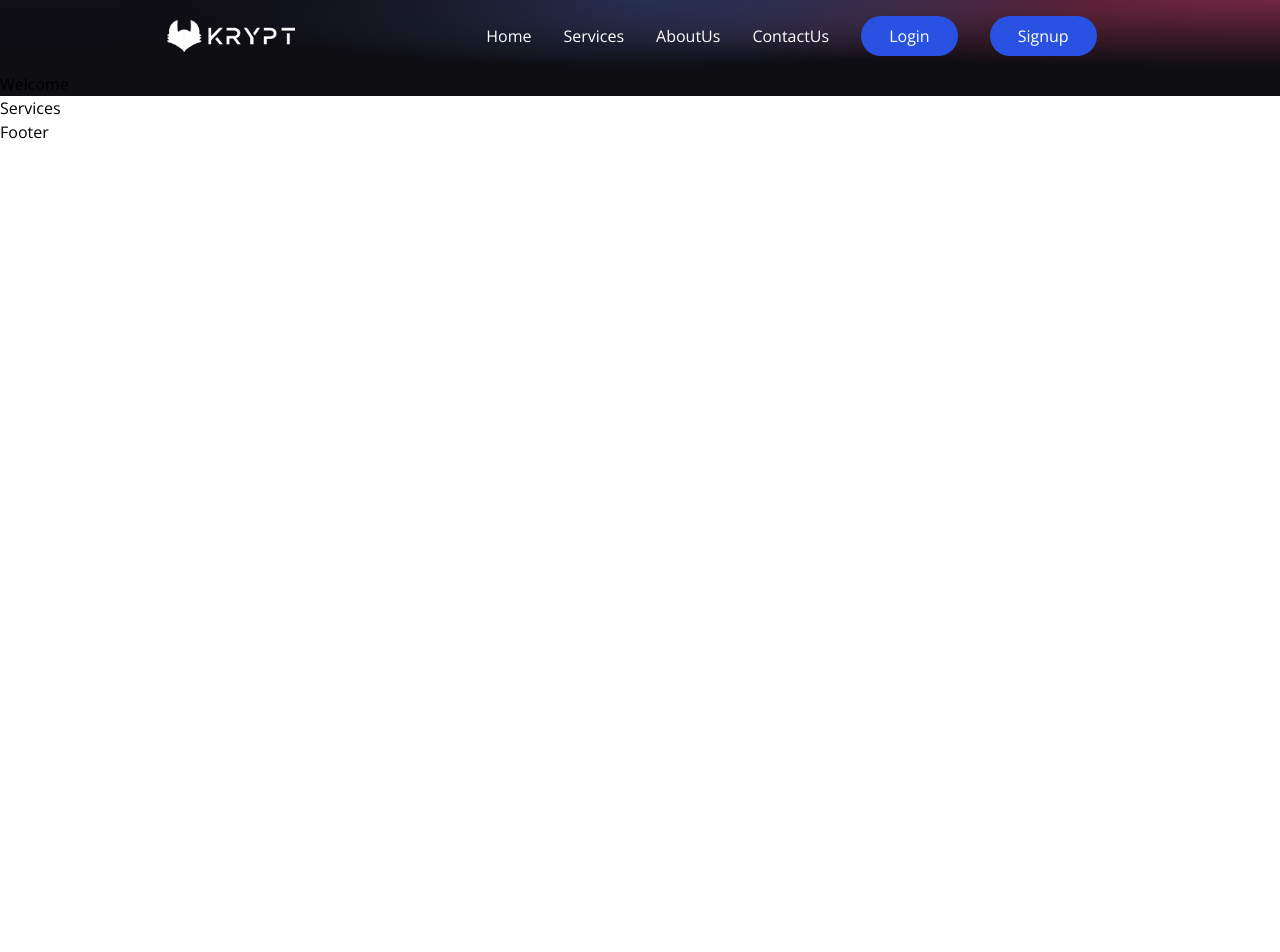
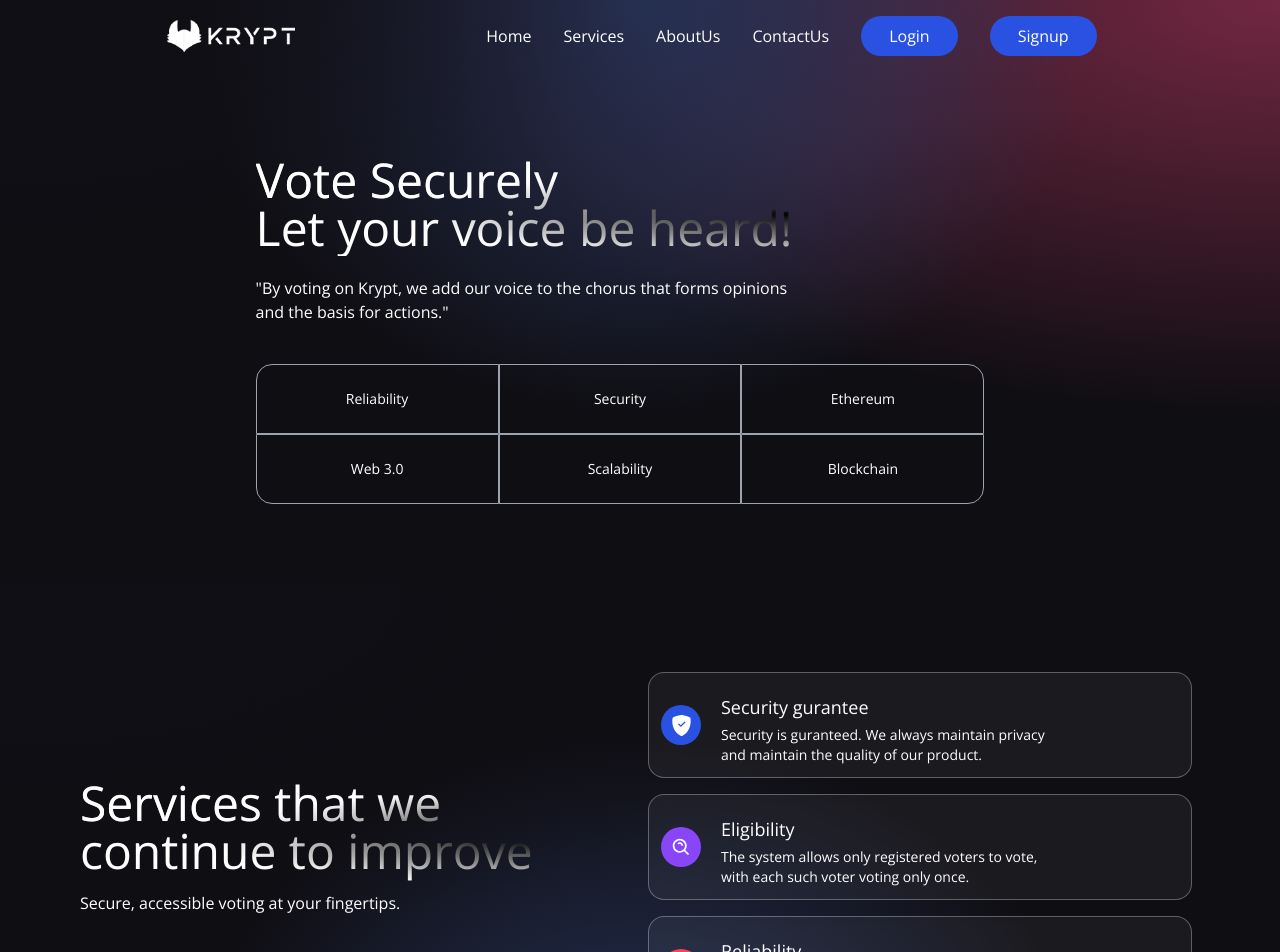
Before and after one commit to joel-rodgers/E-Voting-System-Using-Blockchain-Technology, a React (Vite) app in the folder client/: page / in a window 1280 px wide. Shown: the top 952 px of the page. Before the commit the page ends 800 px from the top, so only its background shows below. Built offline with nearby package versions, Linux system fonts and the light colour scheme.

Commit message:
Services Section Complete

```diff
--- a/client/src/components/Services.jsx
+++ b/client/src/components/Services.jsx
@@ -1,6 +1,58 @@
+import { BsShieldFillCheck } from "react-icons/bs";
+import { BiSearchAlt } from "react-icons/bi";
+import { RiHeart2Fill } from "react-icons/ri";
+
+const ServiceCard = ({ color, title, icon, subtitle }) => (
+  <div className="flex flex-row justify-start items-center white-glassmorphism p-3 m-2 cursor-pointer hover:shadow-xl">
+    <div className={`w-10 h-10 rounded-full flex justify-center items-center ${color}`}>
+      {icon}
+    </div>
+    <div className="ml-5 flex flex-col flex-1">
+      <h3 className="mt-2 text-white text-lg">{title}</h3>
+      <p className="mt-1 text-white text-sm md:w-9/12">
+        {subtitle}
+      </p>
+    </div>
+  </div>
+);
+
 const Services = () => {
     return (
-      <h1>Services</h1>
+      <div className="flex flex-col md:flex-row w-full justify-center items-center gradient-bg-services">
+    <div className="flex mf:flex-row flex-col items-center justify-between md:p-20 py-12 px-4">
+      <div className="flex-1 flex flex-col justify-start items-start">
+        <h1 className="text-white text-3xl sm:text-5xl py-2 text-gradient ">
+          Services that we
+          <br />
+          continue to improve
+        </h1>
+        <p className="text-left my-2 text-white font-light md:w-9/12 w-11/12 text-base">
+        Secure, accessible voting at your fingertips.
+        </p>
+      </div>
+
+      <div className="flex-1 flex flex-col justify-start items-center">
+        <ServiceCard
+          color="bg-[#2952E3]"
+          title="Security gurantee"
+          icon={<BsShieldFillCheck fontSize={21} className="text-white" />}
+          subtitle="Security is guranteed. We always maintain privacy and maintain the quality of our product."
+        />
+        <ServiceCard
+          color="bg-[#8945F8]"
+          title="Eligibility"
+          icon={<BiSearchAlt fontSize={21} className="text-white" />}
+          subtitle="The system allows only registered voters to vote, with each such voter voting only once."
+        />
+        <ServiceCard
+          color="bg-[#F84550]"
+          title="Reliability"
+          icon={<RiHeart2Fill fontSize={21} className="text-white" />}
+          subtitle="The system exhibits consistent, predictable behavior that leaves users reassured of its functionality."
+        />
+      </div>
+    </div>
+  </div>
     );
 }
 
--- a/client/src/components/Welcome.jsx
+++ b/client/src/components/Welcome.jsx
@@ -1,6 +1,45 @@
+import { AiFillPlayCircle } from "react-icons/ai";
+import { SiEthereum } from "react-icons/si";
+import { BsInfoCircle } from "react-icons/bs";
+
+const companyCommonStyles = "min-h-[70px] sm:px-0 px-2 sm:min-w-[120px] flex justify-center items-center border-[0.5px] border-gray-400 text-sm font-light text-white";
+
 const Welcome = () => {
     return (
-      <h1>Welcome</h1>
+      <div className="flex w-full justify-center items-center">
+        <div className="flex mf:flex-row flex-col items-start justify-between md:p-20 py-12 px-4">
+          <div className="flex flex-1 justify-start items-start flex-col mf:mr-10">
+          <h1 className="text-3xl sm:text-5xl text-white text-gradient py-1">
+            Vote Securely <br /> Let your voice be heard!
+          </h1>
+          <p className="text-left mt-5 text-white font-light md:w-9/12 w-11/12 text-base">
+          "By voting on Krypt, we add our voice to the chorus that forms opinions and the basis for actions."
+          </p>
+
+          <div className="grid sm:grid-cols-3 grid-cols-2 w-full mt-10">
+            <div className={`rounded-tl-2xl ${companyCommonStyles}`}>
+              Reliability
+            </div>
+            <div className={companyCommonStyles}>Security</div>
+            <div className={`sm:rounded-tr-2xl ${companyCommonStyles}`}>
+              Ethereum
+            </div>
+            <div className={`sm:rounded-bl-2xl ${companyCommonStyles}`}>
+              Web 3.0
+            </div>
+            <div className={companyCommonStyles}>Scalability</div>
+            <div className={`rounded-br-2xl ${companyCommonStyles}`}>
+              Blockchain
+            </div>
+          </div>
+          </div>
+
+
+
+
+        </div>
+
+      </div>
     );
 }
 
```
Also changed, not shown: client/package.json (+5 -2 lines), 1 other file (tests, documents, lock files or other folders).
